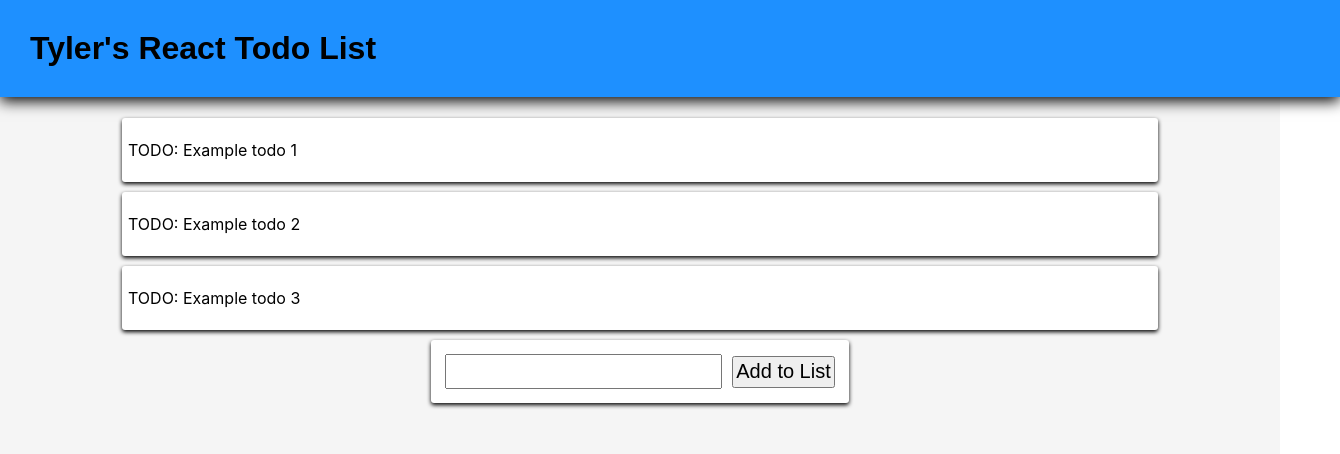
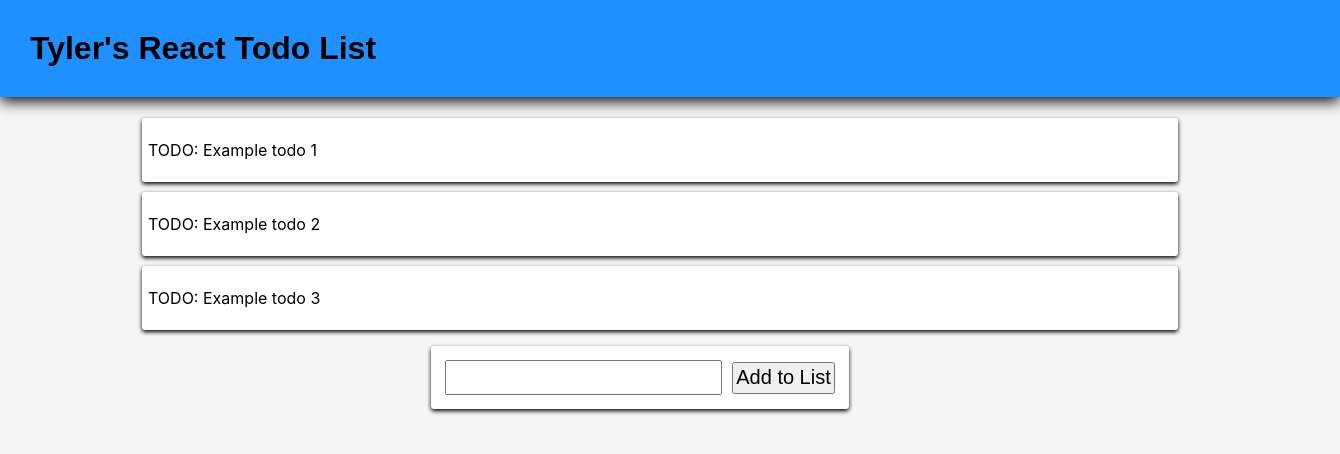
Before and after one commit to thatzenbuhler/todo-list, a React (Create React App) app: page / in a window 1280 px wide. Shown: the top 454 px of the page, 1340 px wide, since content can reach past the window. Built offline with nearby package versions, Linux system fonts and the light colour scheme.

Commit message:
Fixed bg css

```diff
--- a/src/App.css
+++ /dev/null
@@ -1,6 +0,0 @@
-.App {
-  background-color: whitesmoke;
-  position: fixed;
-  width: 100vw;
-  height: 100vh;
-}
--- a/src/App.js
+++ b/src/App.js
@@ -2,7 +2,6 @@ import React from 'react';
 import TopBar from './components/TopBar';
 import Item from './components/Item';
 import Controller from './components/Controller';
-import './App.css';
 
 class App extends React.Component {
   constructor(props) {
@@ -18,18 +17,20 @@ class App extends React.Component {
   }
 
   handleClick = () => {
-    alert(this.state.fieldText);
+    this.setState({list: this.state.list.concat({item: this.state.fieldText})});
   }
 
   handleChange = (value) => {
     this.setState({fieldText: value});
   }
 
+
   render() {
+  const listItems = this.state.list.map(each => <Item key={each.item} todo={each.item}/>);
     return (
       <div className="App">
         <TopBar />
-        {this.state.list.map(each => <Item key={each.item} todo={each.item} />)}
+        <ul>{listItems}</ul>
         <Controller handleChange={this.handleChange} click={this.handleClick}/>
       </div>
     );
--- a/src/index.css
+++ b/src/index.css
@@ -1,4 +1,5 @@
 body {
+  background-color: whitesmoke;
   margin: 0;
   margin-top: 0;
   font-family: -apple-system, BlinkMacSystemFont, 'Segoe UI', 'Roboto', 'Oxygen',
```
